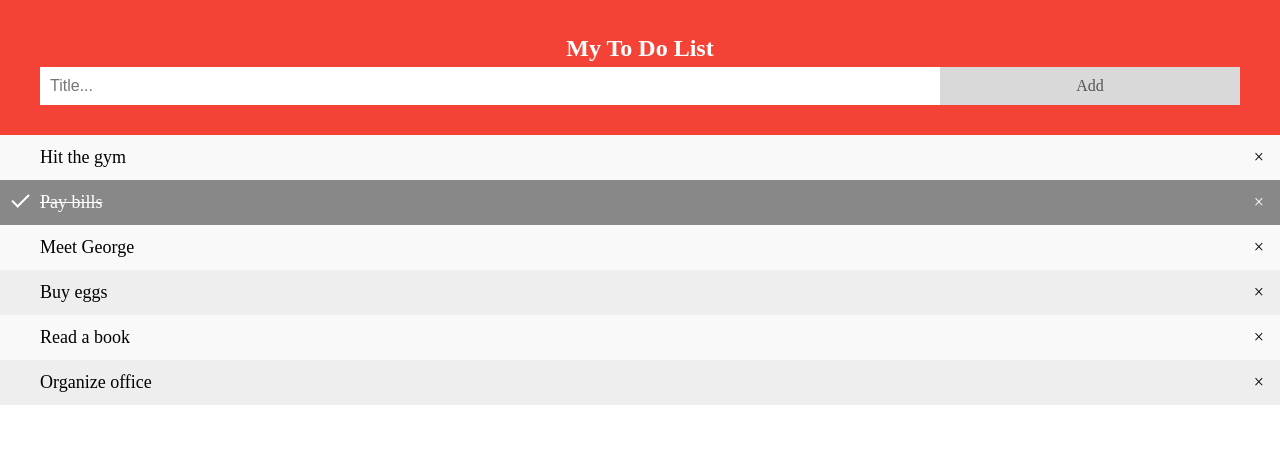
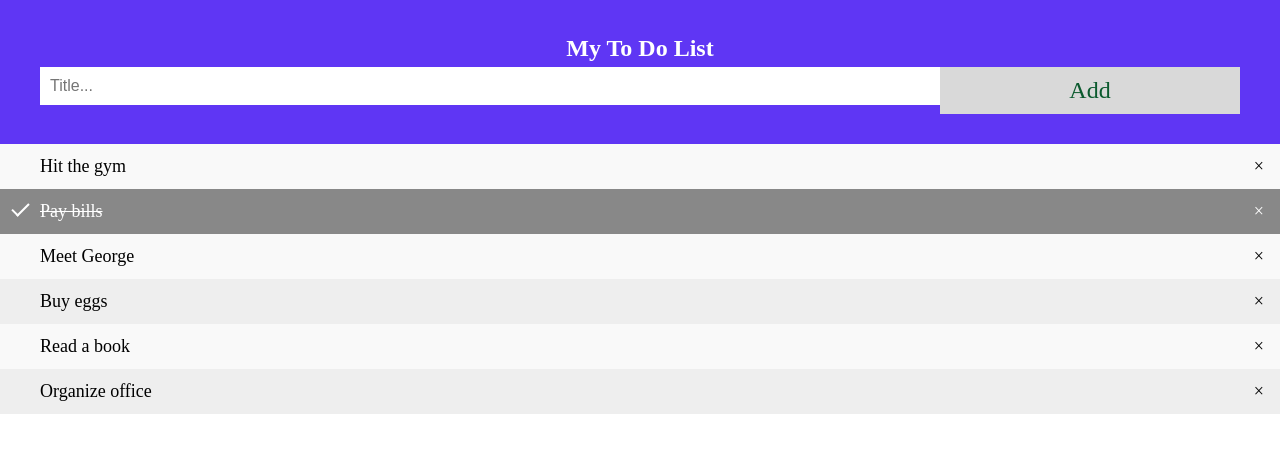
Before and after one commit to Gabriel2sutherland/GabeWebsite, a plain HTML site: page src/index.html in a window 1280 px wide. Drawn offline with Linux system fonts and the light colour scheme.

Commit message:
commit 4

```diff
--- a/src/index.html
+++ b/src/index.html
@@ -82,7 +82,7 @@ ul li.checked::before {
 
 /* Style the header */
 .header {
-  background-color: #f44336;
+  background-color: #5f36f4;
   padding: 30px 40px;
   color: white;
   text-align: center;
@@ -111,10 +111,10 @@ input {
   padding: 10px;
   width: 25%;
   background: #d9d9d9;
-  color: #555;
+  color: rgb(11, 90, 46);
   float: left;
   text-align: center;
-  font-size: 16px;
+  font-size: 24px;
   cursor: pointer;
   transition: 0.3s;
   border-radius: 0;
```
